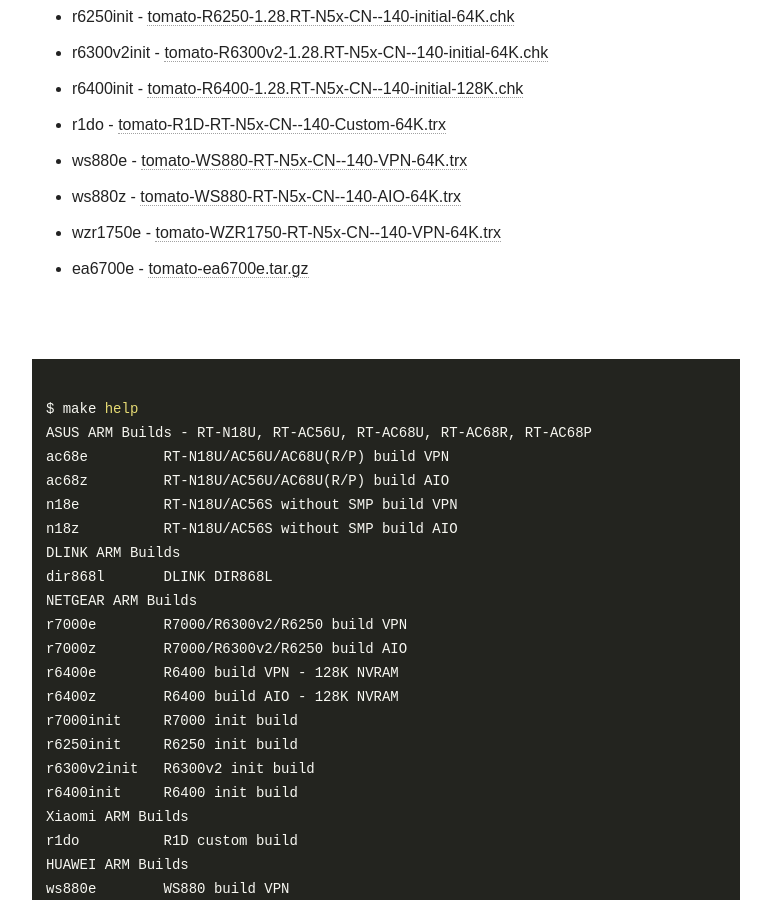
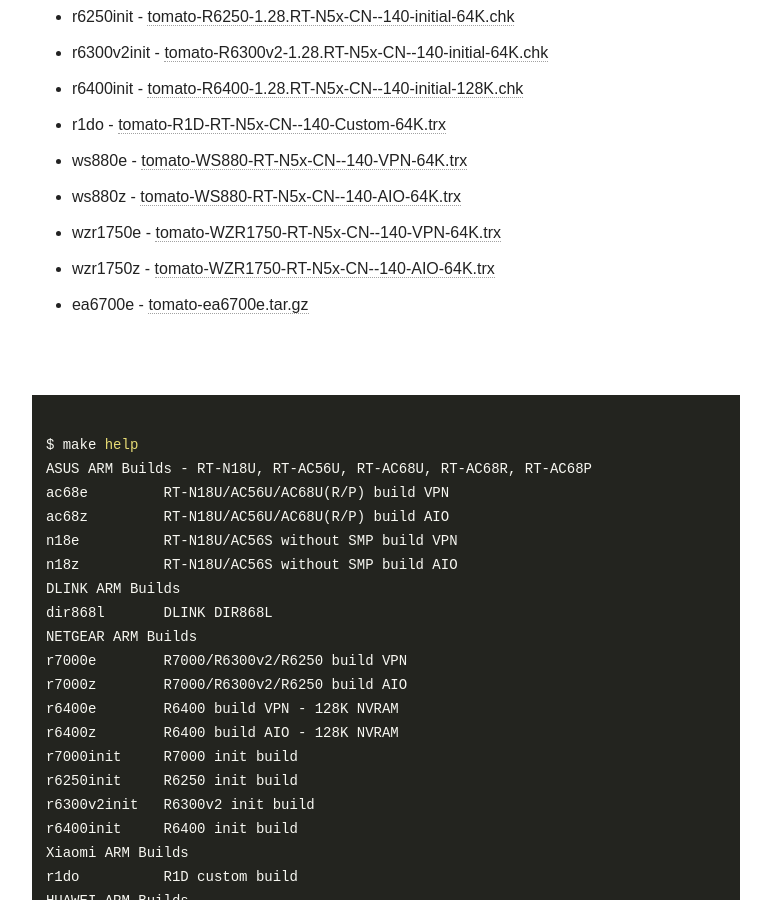
Before and after one commit to oglopss/tomato-arm-ci-jekyll, a Jekyll site: the page built from index.html, in a window 1280 px wide and 900 px high, scrolled down 991 px. Shown: the whole window, without its empty margins (254-1025 px from the left). Built offline with Jekyll 4.4.1, drawn with Linux system fonts in a browser that asks for light colours; nearby versions of some CDN libraries.

Commit message:
Travis build 75 wzr1750z pushed to gh-pages

```diff
--- a/_data/ss.yml
+++ b/_data/ss.yml
@@ -18,3 +18,4 @@ files:
   - 0001 ac68z tomato-ac68z.tar.gz
   - 0005 r6400z tomato-R6400-RT-N5x-CN--140-AIO-128K.trx
   - 0011 ws880z tomato-WS880-RT-N5x-CN--140-AIO-64K.trx
+  - 0012 wzr1750z tomato-WZR1750-RT-N5x-CN--140-AIO-64K.trx
```
Also changed, not shown: 1 other file.
